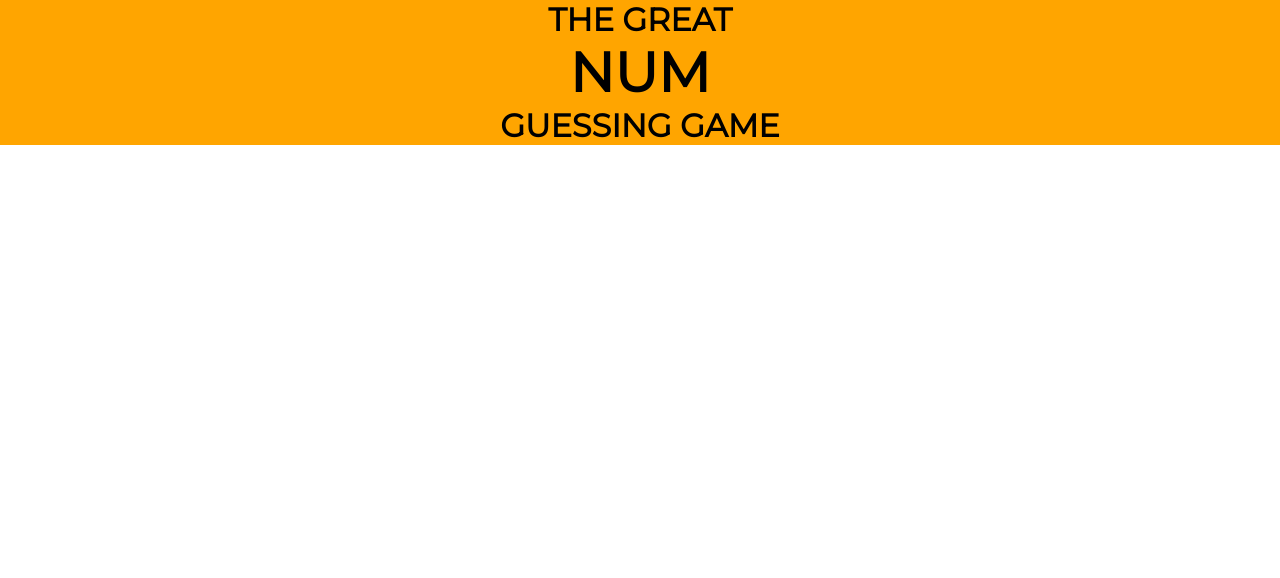
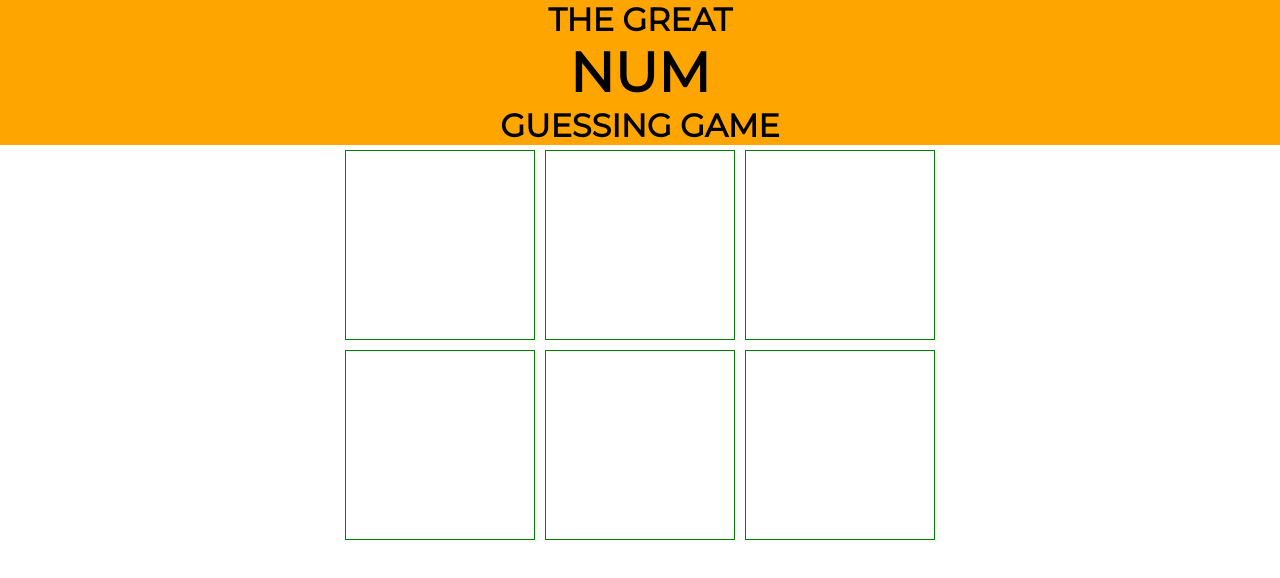
Before and after one commit to bdmcarthur/RGB_Game, a plain HTML site: page index.html in a window 1280 px wide. Drawn offline with Linux system fonts and the light colour scheme.

Commit message:
Added grid

```diff
--- a/index.html
+++ b/index.html
@@ -8,10 +8,18 @@
         <title>RGB Game</title>
     </head>
     <body>
-        <div class="heading">
+        <div id="heading">
             <h1>THE GREAT</h1>
             <h1 id="rgb">NUM</h1>
             <h1>GUESSING GAME</h1>
         </div>
+<div id="grid">
+        <div class="square"></div>
+        <div class="square"></div>
+        <div class="square"></div>
+        <div class="square"></div>
+        <div class="square"></div>
+        <div class="square"></div>
+</div>
     </body>
 </html>
--- a/styles.css
+++ b/styles.css
@@ -9,7 +9,7 @@ h1 {
     padding:0;
 }
 
-.heading {
+#heading {
     font-family: 'Montserrat', sans-serif;
     font-size: 16px;
     text-align: center;
@@ -19,5 +19,18 @@ h1 {
 
 #rgb {
     font-size: 55px;
+}
 
+#grid {
+    display: grid;
+    width: 600px;
+    grid-template-columns: 200px 200px 200px;
+    grid-auto-rows: 200px;
+    margin-left: auto;
+    margin-right: auto;
 }
+.square {
+        border: 1px solid green;
+        padding: 5px;
+        margin: 5px;
+    }
```
